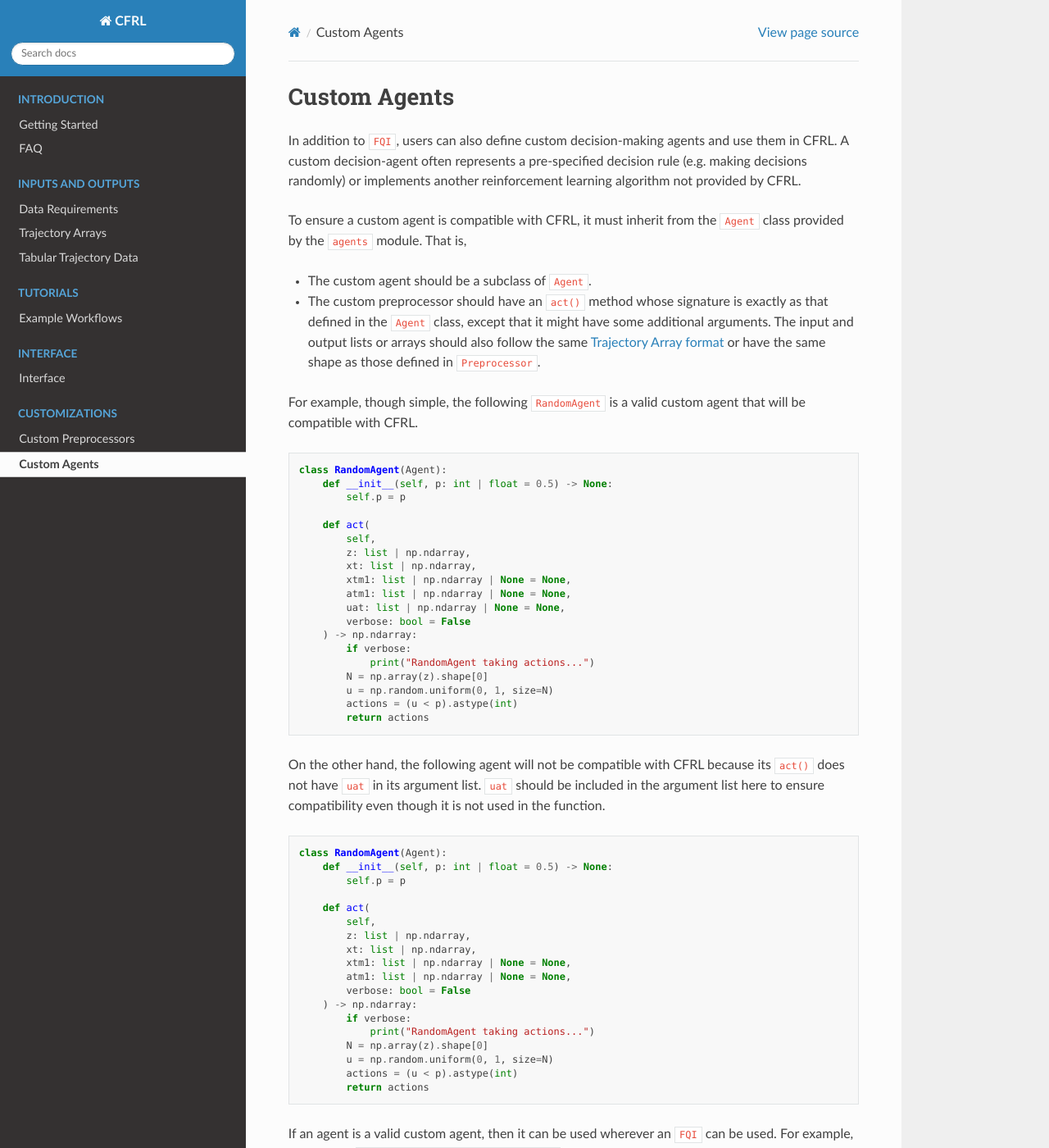
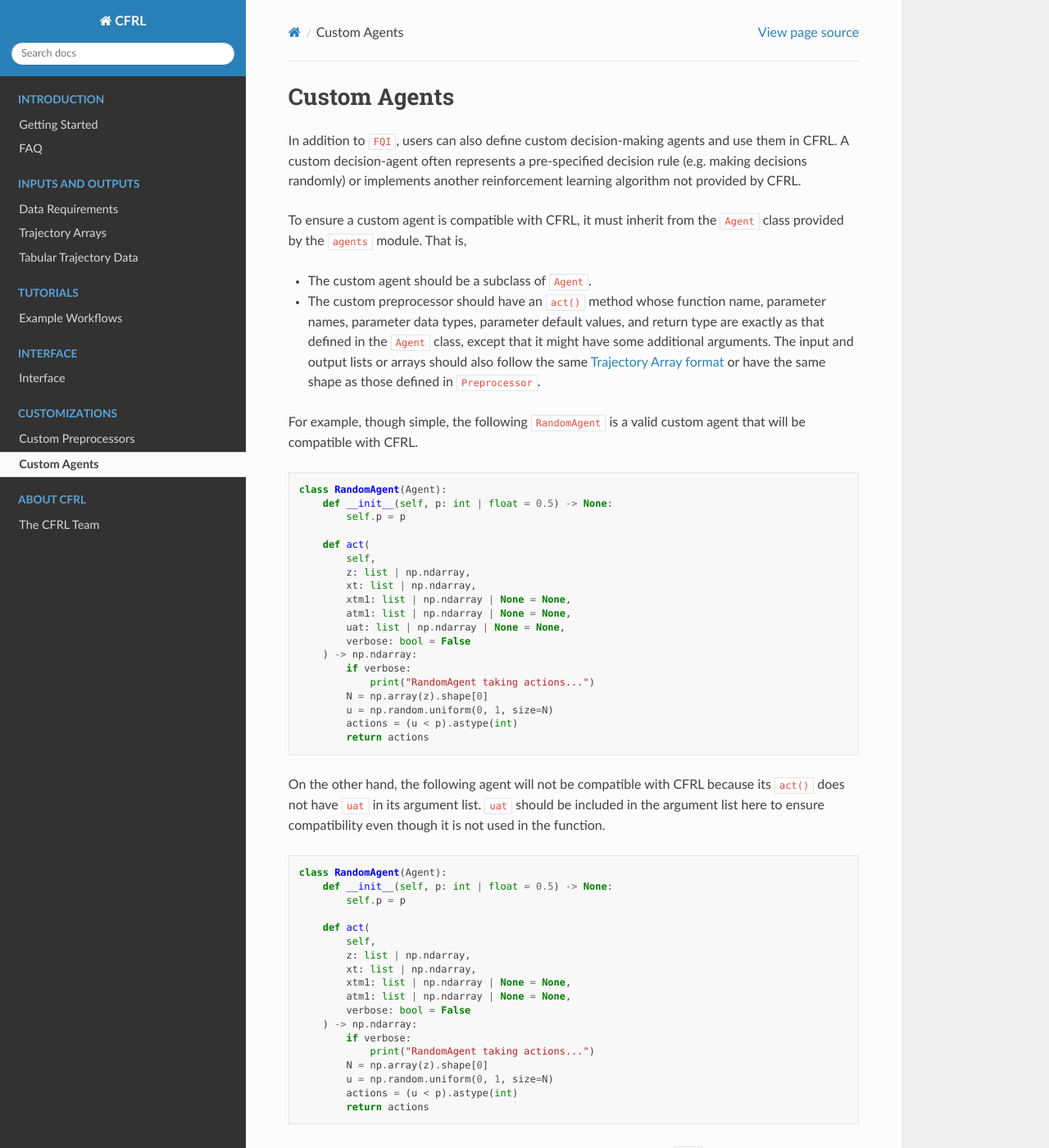
Before and after one commit to zhenkewu/CFRL, a Sphinx documentation site: the page built from docs/source/customizations/custom_agents.rst, in a window 1280 px wide and 1400 px high. Shown: the whole window at 82% size. Built offline with Sphinx 7.4.7 and the Read the Docs theme 3.1.0, drawn with Linux system fonts in a browser that asks for light colours.

Commit message:
Update documentation

```diff
--- /dev/null
+++ b/docs/source/about_cfrl/index.rst
@@ -0,0 +1,8 @@
+About CFRL
+=========================
+
+.. toctree::
+   :maxdepth: 2
+   :caption: Contents
+
+   the_cfrl_team
--- a/docs/source/customizations/custom_agents.rst
+++ b/docs/source/customizations/custom_agents.rst
@@ -9,7 +9,8 @@ To ensure a custom agent is compatible with CFRL, it must inherit from the
 :code:`Agent` class provided by the :code:`agents` module. That is,
 
 - The custom agent should be a subclass of :code:`Agent`.
-- The custom preprocessor should have an :code:`act()` method whose signature is
+- The custom preprocessor should have an :code:`act()` method whose function name,
+  parameter names, parameter data types, parameter default values, and return type are
   exactly as that defined in the :code:`Agent` class, except that it might have some additional
   arguments. The input and output lists or arrays should also follow the same
   :ref:`Trajectory Array format <trajectory_arrays>` or have the same shape as those defined in
--- a/docs/source/customizations/custom_preprocessors.rst
+++ b/docs/source/customizations/custom_preprocessors.rst
@@ -14,7 +14,8 @@ To ensure a custom preprocessor is compatible with CFRL, it must inherit from th
   exactly as that defined in the :code:`Preprocessor` class, except that it might have some additional
   arguments. The input and output lists or arrays should also follow the same
   :ref:`Trajectory Array format <trajectory_arrays>` as those defined in :code:`Preprocessor`.
-- The custom preprocessor should have a :code:`preprocess_multiple_steps()` method whose signature is
+- The custom preprocessor should have a :code:`preprocess_multiple_steps()` method whose function name,
+  parameter names, parameter data types, parameter default values, and return type are
   exactly as that defined in the :code:`Preprocessor` class, except that it might have some additional
   arguments. The input and output lists or arrays should also follow the same
   :ref:`Trajectory Array format <trajectory_arrays>` as those defined in :code:`Preprocessor`.
--- a/docs/source/introduction/faq.rst
+++ b/docs/source/introduction/faq.rst
@@ -7,6 +7,6 @@ FAQ
     reinforcement learning setting where a pre-collected offline trajectory is available. It
     does not apply to the online setting in general.
 
-    Indeed, to our current knowledge, there have yet been a method specifically designed for
+    Indeed, to our current knowledge, there has yet been a method specifically designed for
     ensuring counterfactual fairness in online reinforcement learning. Once such a method is
     developed, we will try to incorporate it into CFRL.
--- a/docs/source/introduction/getting_started.rst
+++ b/docs/source/introduction/getting_started.rst
@@ -6,7 +6,7 @@ Installation
 
 .. code:: bash
 
-    $ pip install CFRL
+    $ pip install cfrl
 
 A Brief Introduction to Counterfactual Fairness
 -------------------------------------------------
```
Also changed, not shown: docs/source/about_cfrl/the_cfrl_team.rst (added, +22 -0 lines), docs/source/index.rst (+12 -1 lines), 3 other files.
